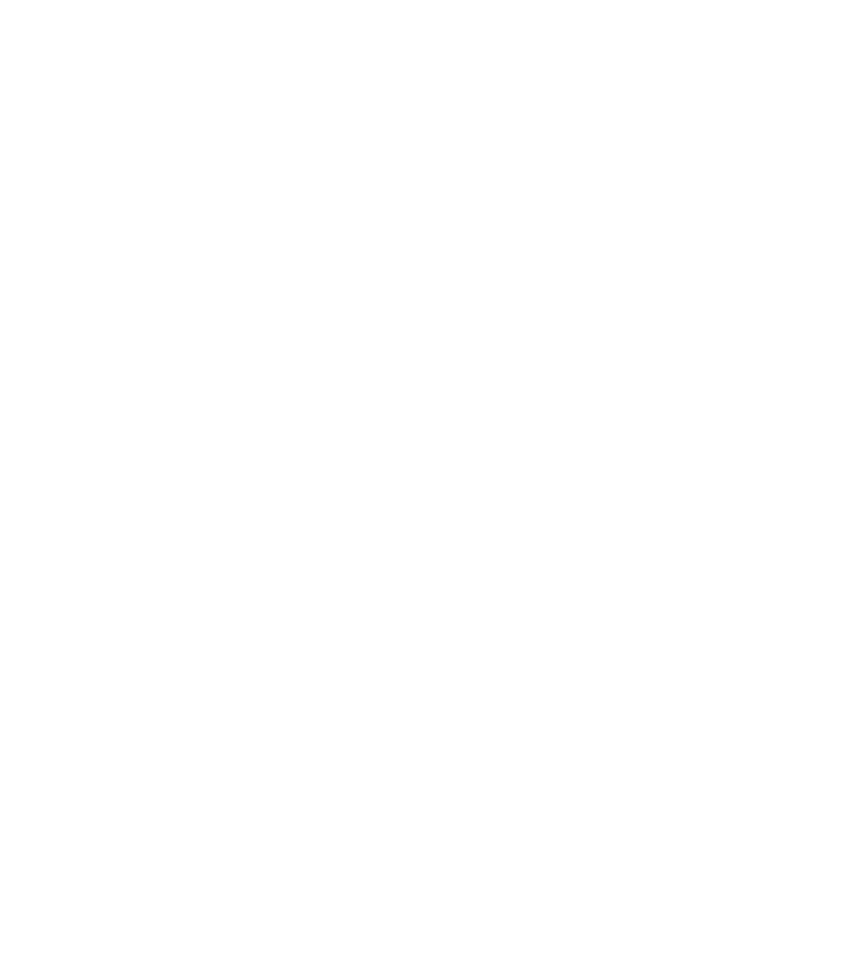
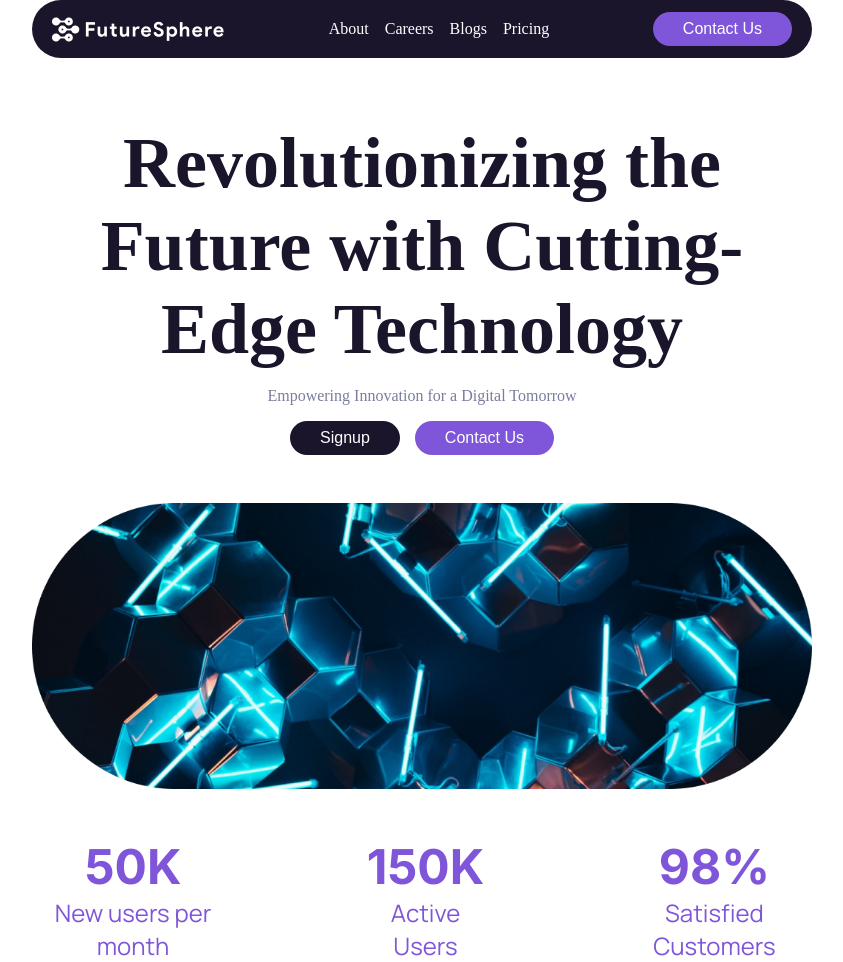
Before and after one commit to samadovoybek758/3-oy-9-dars, a plain HTML site: page index.html in a window 1280 px wide. Shown: the whole page, without its empty margins (218-1061 px from the left). Before the commit the page ends 800 px from the top, so only its background shows below. Drawn offline with Linux system fonts and the light colour scheme.

Commit message:
ikkinchi yangilanish

```diff
--- a/index.html
+++ b/index.html
@@ -0,0 +1,66 @@
+<!DOCTYPE html>
+<html lang="en">
+<head>
+    <meta charset="UTF-8">
+    <meta http-equiv="X-UA-Compatible" content="IE=edge">
+    <meta name="viewport" content="width=device-width, initial-scale=1.0">
+    <link rel="preconnect" href="https://fonts.googleapis.com">
+    <link rel="preconnect" href="https://fonts.gstatic.com" crossorigin>
+    <link href="https://fonts.googleapis.com/css2?family=Inter:wght@100..900&display=swap" rel="stylesheet">
+    <link rel="preconnect" href="https://fonts.googleapis.com">
+    <link rel="preconnect" href="https://fonts.gstatic.com" crossorigin>
+    <link href="https://fonts.googleapis.com/css2?family=Inter:wght@100..900&family=Manrope:wght@200..800&display=swap" rel="stylesheet">
+    <link rel="stylesheet" href="./css/style.css">
+    <title>Document</title>
+</head>
+<body>
+    <section id="section-1">
+        <header>
+            <div class="continer header__continer">
+                <img src="./images/Logo Wrapper.png" alt="">
+                <ul class="nav">
+                    <li class="list__item"><a href="http://#">About</a></li>
+                    <li class="list__item"><a href="http://#">Careers</a></li>
+                    <li class="list__item"><a href="http://#">Blogs</a></li>
+                    <li class="list__item"><a href="http://#">Pricing</a></li>
+                </ul>
+                <button>Contact Us</button>
+
+                <img class="gamburger" src="./images/menu.png" alt="">
+            </div>
+        </header>
+    </section>
+
+    <section id="section-2">
+        <div class="hero">
+            <div class="continer hero__continer">
+               <div>
+                     <h1>Revolutionizing the Future with Cutting-Edge Technology</h1>
+                    <span>Empowering Innovation for a Digital Tomorrow</span>
+                     <div class="buttons">
+                         <button>Signup</button>
+                        <button>Contact Us</button>
+                      </div>
+               </div>
+                <img class="hero__img-1" src="./images/Hero Image Wrapper.png" alt="">
+                <img class="hero__img-2"src="./images/Hero Image Wrapper (1).png" alt="">
+                <img class="hero__img-3" src="./images/Hero Image Wrapper (2).png" alt="">
+                <div class="hero__50k">
+                    <div>
+                        <h2>50K </h2>
+                        <p>New users per month</p>
+                    </div>
+                    <div>
+                        <h2>150K  </h2>
+                        <p>Active Users</p>
+                    </div>
+                    <div>
+                        <h2>98% </h2>
+                        <p>Satisfied Customers</p>
+                    </div>
+                </div>
+            </div>
+        </div>
+    </section>
+</body>
+</html>
--- a/scss/_header.scss
+++ b/scss/_header.scss
@@ -0,0 +1,32 @@
+.header__continer{
+    display: flex;
+    justify-content: space-between;
+    align-items: center;
+    background-color: #1B152B;
+    border-radius: 47px;
+    padding: 12px 20px;
+
+
+
+
+    ul{
+        display: flex;
+        align-items: center;
+        list-style: none;
+        gap: 16px;
+    }
+
+    button{
+        @extend %button-template
+    }
+
+    .gamburger{
+        display: none;
+    }
+}
+
+.list__item a{
+    color: white;
+    font-size: 16px;
+    text-decoration: none;
+}
--- /dev/null
+++ b/scss/_hero.scss
@@ -0,0 +1,58 @@
+.hero__continer{
+    text-align: center;
+    display: flex;
+    flex-direction: column;
+    justify-content: center;
+
+    h1{
+        font-size: 72px;
+        color: #1B152B;
+        margin-top: 64px;
+        margin-bottom: 16px;
+    }
+    span{
+        font-size: 16px;
+        color: #7A7D9C;
+    }
+    .buttons{
+        display: flex;
+        align-items: center;
+        justify-content: center;
+        gap: 15px;
+        margin-top: 16px;
+        margin-bottom: 48px;
+
+        button{
+            @extend %button-template;
+
+            &:first-child{
+                background-color: #1B152B;
+            }
+        }
+
+
+    }
+    .hero__img-2,
+    .hero__img-3{
+        display:none;
+    }
+    .hero__50k{
+        display: flex;
+        align-items: center;
+        justify-content: center;
+        gap: 131.5px;
+        margin-top: 48px;
+
+
+        h2{
+            font-size: 48px;
+            color: #7F56D9;
+            font-family: "inter";
+        }
+        p{
+            font-size: 24px;
+            color: #7F56D9;
+            font-family: "manrope";
+        }
+    }
+}
--- a/scss/style.scss
+++ b/scss/style.scss
@@ -0,0 +1,59 @@
+@import "./header";
+@import "./hero";
+
+*{
+    margin: 0;
+    padding: 0;
+    box-sizing: border-box;
+}
+.continer{
+    max-width: 1058px;
+    width: 100%;
+    margin: 0 auto;
+}
+%button-template{
+    font-size: 16px;
+    border-radius: 20px;
+    background-color: #7F56D9;
+    color: white;
+    padding: 8px 30px;
+    border: none;
+}
+
+
+
+@media screen and (max-width:1280px) {
+    .continer{
+        width: 780px;
+    }
+}
+@media screen and (max-width:768px) {
+    .continer{
+        width: 592px;
+    }
+    .hero__img-2{
+        display: inline-block;
+    }
+    .hero__img-1{
+        display: none;
+    }
+}
+@media screen and (max-width:320) {
+    .continer{
+        max-width: 280px;
+        width: 100%;
+    }
+    .hero__img-2{
+        display: none;
+    }
+    .hero__img-3{
+        display:block;
+    }
+    nav{
+        display: none;
+    }
+
+    .gamburger{
+        display: block;
+    }
+}
```
Also changed, not shown: css/style.css, images/Hero Image Wrapper (1).png (added), images/Hero Image Wrapper (2).png (added), images/Hero Image Wrapper.png (added), images/Logo Wrapper.png (added), images/menu.png (added), 1 other file.
